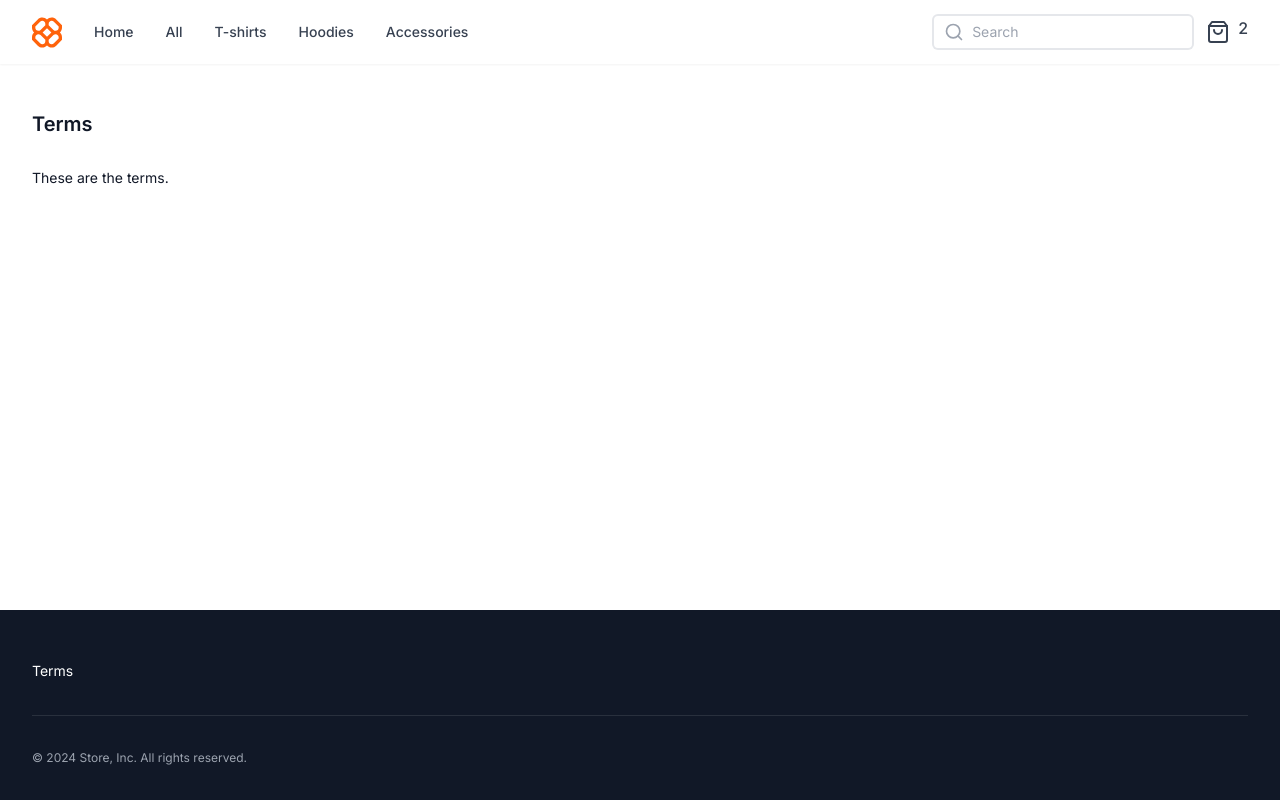
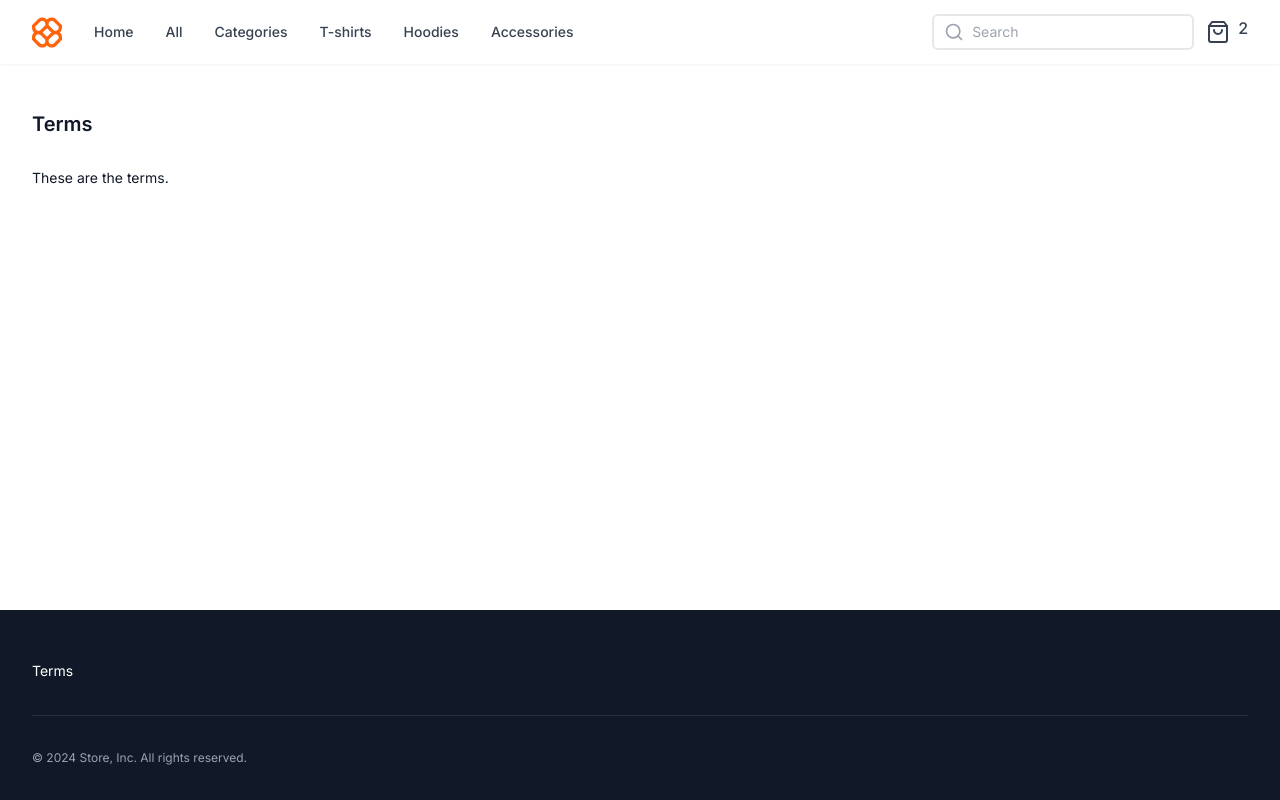
Before and after one commit to marcinlukasik/next14masters-demo, a Next.js app: page /terms in a window 1280 px wide. Built offline with nearby package versions, Linux system fonts and the light colour scheme.

Commit message:
feat: update navbar

```diff
--- a/next.config.mjs
+++ b/next.config.mjs
@@ -13,6 +13,11 @@ const nextConfig = {
 	},
 	async redirects() {
 		return [
+			{
+				source: "/categories",
+				destination: "/categories/t-shirts/1",
+				permanent: true,
+			},
 			...["t-shirts", "hoodies", "accessories"].map((category) => ({
 				source: `/categories/${category}`,
 				destination: `/categories/${category}/1`,
--- a/src/ui/molecules/Navbar.tsx
+++ b/src/ui/molecules/Navbar.tsx
@@ -35,6 +35,15 @@ export const Navbar = () => {
 										activeClassName={activeClassName}
 									>
 										All
+									</ActiveLink>
+								</li>
+								<li>
+									<ActiveLink
+										href="/categories"
+										className={className}
+										activeClassName={activeClassName}
+									>
+										Categories
 									</ActiveLink>
 								</li>
 								<li>
```
